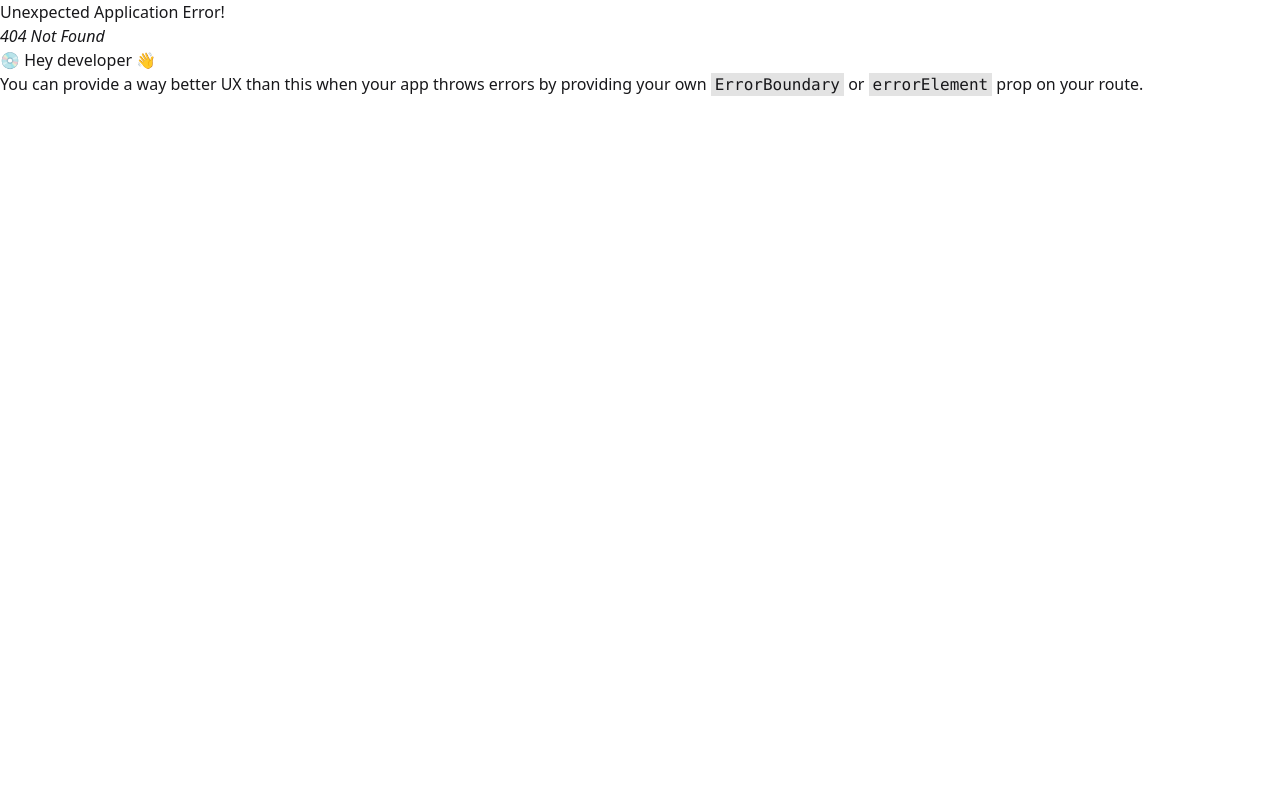
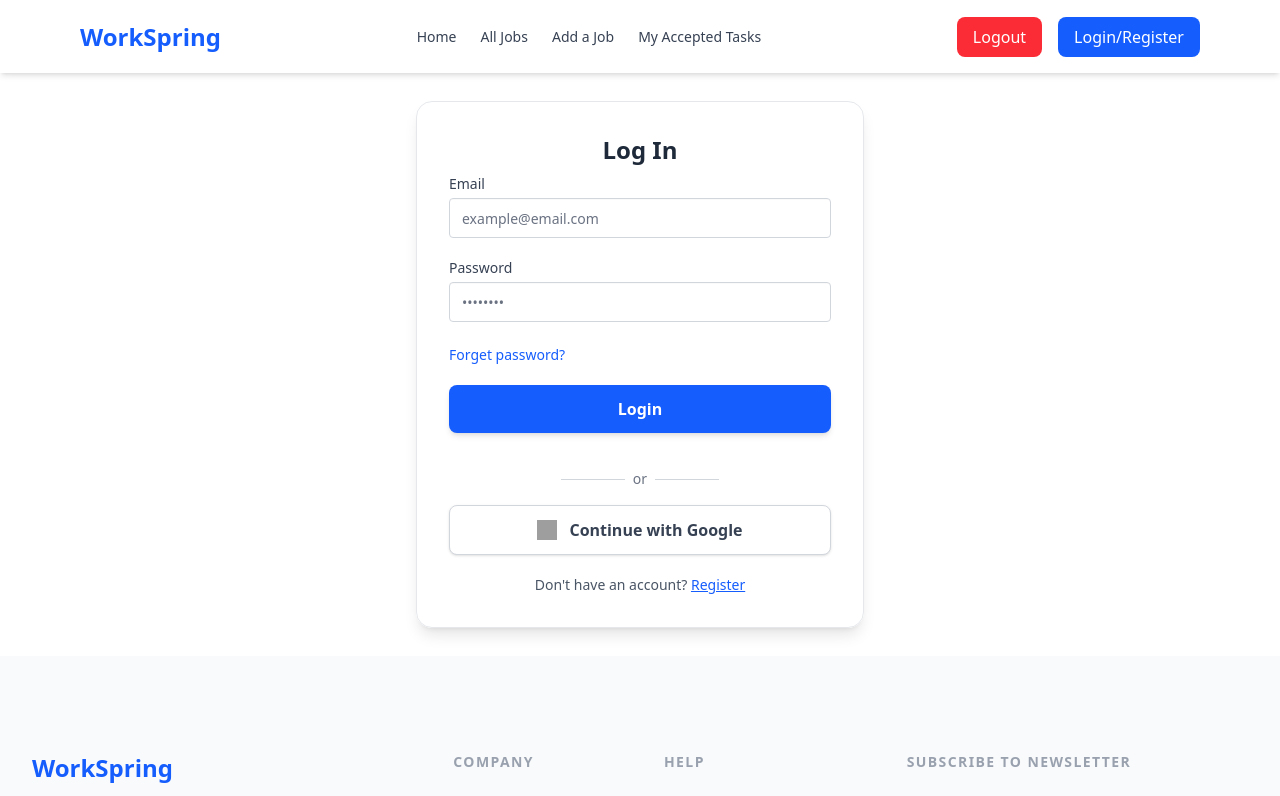
Before and after one commit to ratul43/freelance-marketplace-client, a React app: page /login in a window 1280 px wide. Before the commit this address had no page. Shown: the top 796 px of the page. Built offline with nearby package versions, Linux system fonts and the light colour scheme; grey boxes are pictures that could not be loaded; the HTML template or start-up script is replaced by a standard one.

Commit message:
login page set

```diff
--- a/src/components/Navbar.jsx
+++ b/src/components/Navbar.jsx
@@ -28,7 +28,7 @@ const Navbar = () => {
         {/* Auth Buttons */}
         <div className="hidden md:flex items-center gap-4">
           <button className="px-4 py-2 bg-red-500 text-white rounded-lg hover:bg-red-600 transition">Logout</button>
-          <Link to="/auth" className="px-4 py-2 bg-blue-600 text-white rounded-lg hover:bg-blue-700 transition">Login/Register</Link>
+          <Link to="/login" className="px-4 py-2 bg-blue-600 text-white rounded-lg hover:bg-blue-700 transition">Login/Register</Link>
         </div>
 
         {/* Mobile Menu Button */}
--- /dev/null
+++ b/src/pages/LoginPage.jsx
@@ -0,0 +1,84 @@
+import React from 'react';
+import { Link } from 'react-router';
+
+const LoginPage = () => {
+    return (
+        <div>
+           <div className="w-full max-w-md my-7 mx-auto backdrop-blur-md bg-white/90 border border-gray-200 shadow-lg rounded-2xl p-8 hover:shadow-xl transition-shadow duration-300">
+              <form className="space-y-5">
+                <h2 className="text-2xl font-semibold mb-2 text-center text-gray-800">
+                  Log In
+                </h2>
+
+                <div>
+                  <label className="block text-sm mb-1 text-gray-700">Email</label>
+                  <input
+                    type="email"
+                    name="email"
+                    placeholder="example@email.com"
+                    className="input input-bordered w-full bg-white border-gray-300 text-gray-900 placeholder-gray-500 focus:outline-none focus:ring-2 focus:ring-blue-500 focus:border-blue-500 transition-colors"
+                  />
+                </div>
+
+                <div className="relative">
+                  <label className="block text-sm mb-1 text-gray-700">Password</label>
+                  <input
+                    type="password"
+                    name="password"
+                    placeholder="••••••••"
+                    className="input input-bordered w-full bg-white border-gray-300 text-gray-900 placeholder-gray-500 focus:outline-none focus:ring-2 focus:ring-blue-500 focus:border-blue-500 transition-colors"
+                  />
+                </div>
+
+                <button
+                  type="button"
+                  className="hover:underline cursor-pointer text-sm text-blue-600 hover:text-blue-800 transition-colors"
+                  onClick={""}
+                >
+                  Forget password?
+                </button>
+
+                <button
+                  type="submit"
+                  className="w-full bg-blue-600 hover:bg-blue-700 text-white font-semibold py-3 rounded-lg transition-all duration-300 shadow-md hover:shadow-lg transform hover:-translate-y-0.5"
+                >
+                  Login
+                </button>
+
+                {/* Divider */}
+                <div className="flex items-center justify-center gap-2 my-4">
+                  <div className="h-px w-16 bg-gray-300"></div>
+                  <span className="text-sm text-gray-500">or</span>
+                  <div className="h-px w-16 bg-gray-300"></div>
+                </div>
+
+                {/* Google Signin */}
+                <button
+                  type="button"
+                  onClick={""}
+                  className="flex items-center justify-center gap-3 bg-white text-gray-700 px-5 py-3 rounded-lg w-full font-semibold hover:bg-gray-50 transition-all duration-300 border border-gray-300 hover:border-gray-400 shadow-sm hover:shadow-md"
+                >
+                  <img
+                    src="https://www.svgrepo.com/show/475656/google-color.svg"
+                    alt="google"
+                    className="w-5 h-5"
+                  />
+                  Continue with Google
+                </button>
+
+                <p className="text-center text-sm text-gray-600 mt-4">
+                  Don't have an account?{" "}
+                  <Link
+                    to="/register"
+                    className="text-blue-600 hover:text-blue-800 underline font-medium transition-colors"
+                  >
+                    Register
+                  </Link>
+                </p>
+              </form>
+            </div>
+        </div>
+    );
+};
+
+export default LoginPage;
--- /dev/null
+++ b/src/pages/RegisterPage.jsx
@@ -0,0 +1,11 @@
+import React from 'react';
+
+const RegisterPage = () => {
+    return (
+        <div>
+            I'm register
+        </div>
+    );
+};
+
+export default RegisterPage;
```
Also changed, not shown: src/main.jsx (+10 -0 lines).
